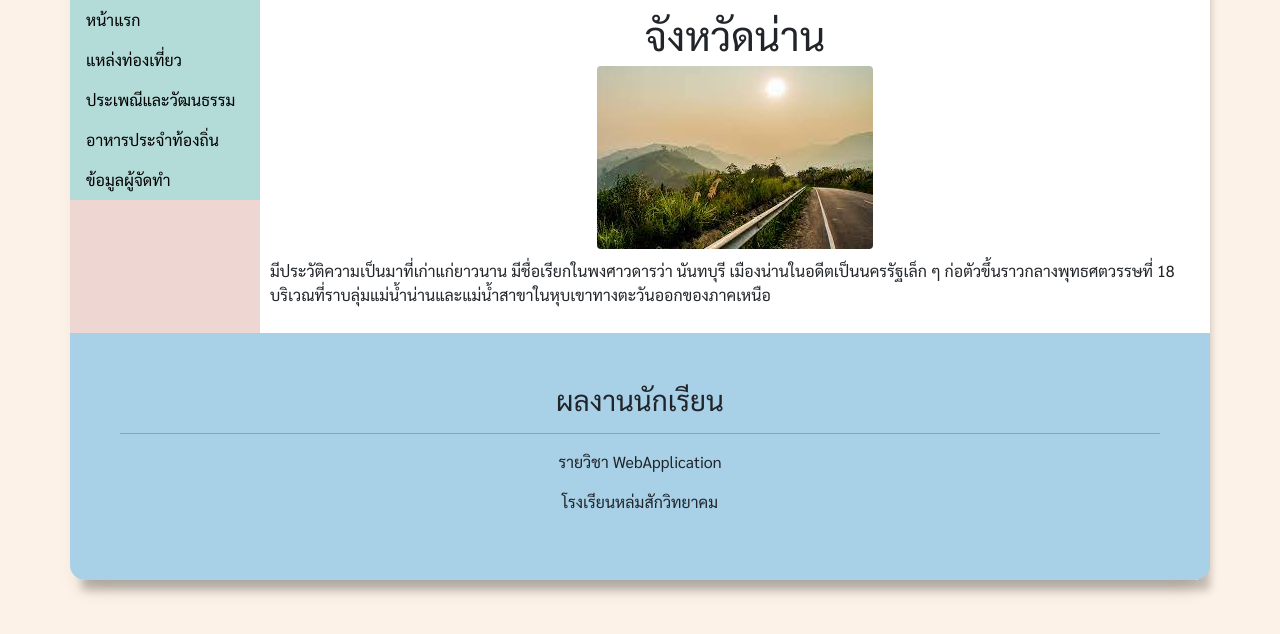
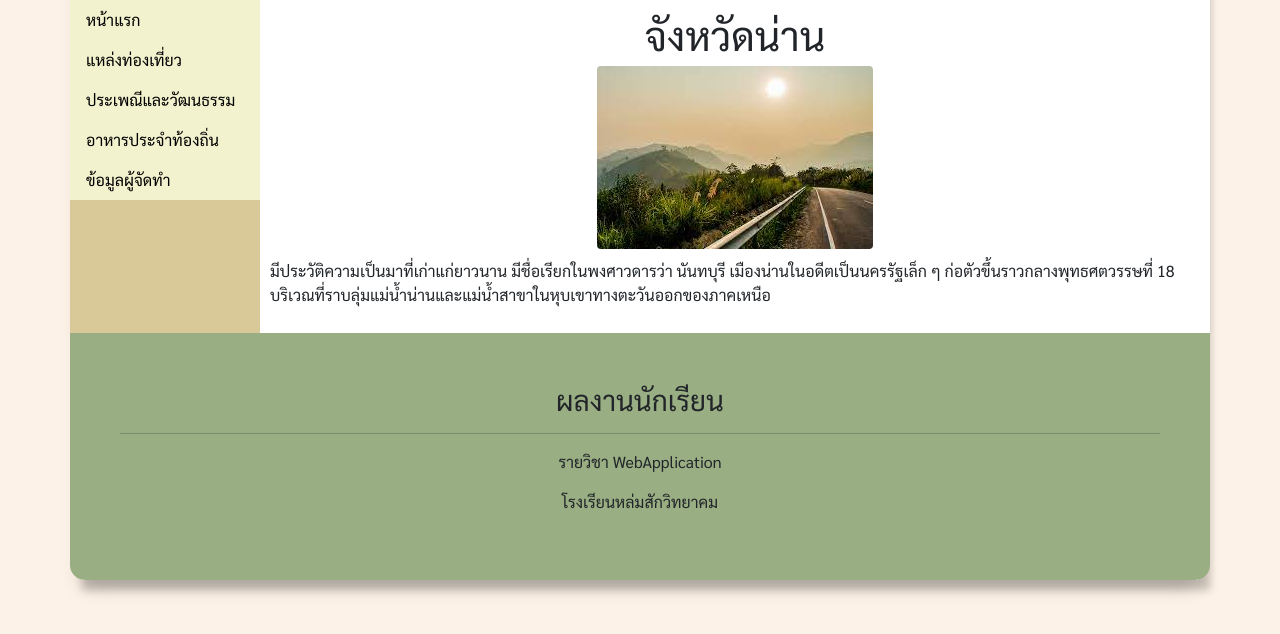
Before and after one commit to nonginjun/phpclassroom, a PHP site: page / in a window 1280 px wide. Shown: the part 160-794 px from the top of the page. Run offline with PHP 8.4, Linux system fonts and the light colour scheme.

Commit message:
Update index.php

```diff
--- a/index.php
+++ b/index.php
@@ -33,7 +33,7 @@
       }
 
       #sidebar {
-        background-color: #EED6D3;
+        background-color: #D9C999;
         padding: 0px;
       }
 
@@ -44,7 +44,7 @@
 
       #footer {
         padding: 50px;
-        background-color: #A8D1E7;
+        background-color: #99AE83;
         border-radius: 0 0 15px 15px;
       }
 
@@ -87,8 +87,15 @@
       <div class="row">
         <div class="col-2" id="sidebar">
           <!-- ไซด์บาร์ -->
-          <html>
-  <head>
+          <ul>
+            <li><a href="index.php">หน้าแรก</a></li>
+            <li><a href="page11.php">แหล่งท่องเที่ยว</a></li>
+            <li><a href="page2.php">ประเพณีและวัฒนธรรม</a></li>
+            <li><a href="page3.php">อาหารประจำท้องถิ่น</a></li>
+            <li><a href="page4.php">ข้อมูลผู้จัดทำ</a></li>
+          </ul>
+        </div>
+         <head>
     <title>Navigation Bar</title>
     <style>
     ul {
@@ -98,7 +105,7 @@
       display: block;
       padding: 8px 16px;
       text-decoration: none;
-      background-color: #B3DBD8;
+      background-color: #F2F2CE;
     }
     li a:hover {
       background-color: #FDFFE4;
@@ -106,18 +113,6 @@
     }
    </style>
   </head>
-  <body>
-
-
-
-          <ul>
-            <li><a href="index.php">หน้าแรก</a></li>
-            <li><a href="page11.php">แหล่งท่องเที่ยว</a></li>
-            <li><a href="page2.php">ประเพณีและวัฒนธรรม</a></li>
-            <li><a href="page3.php">อาหารประจำท้องถิ่น</a></li>
-            <li><a href="page4.php">ข้อมูลผู้จัดทำ</a></li>
-          </ul>
-        </div>
         <div class="col-10" id="content">
           <!-- คอนเท้นต์ -->
           <center>
```
